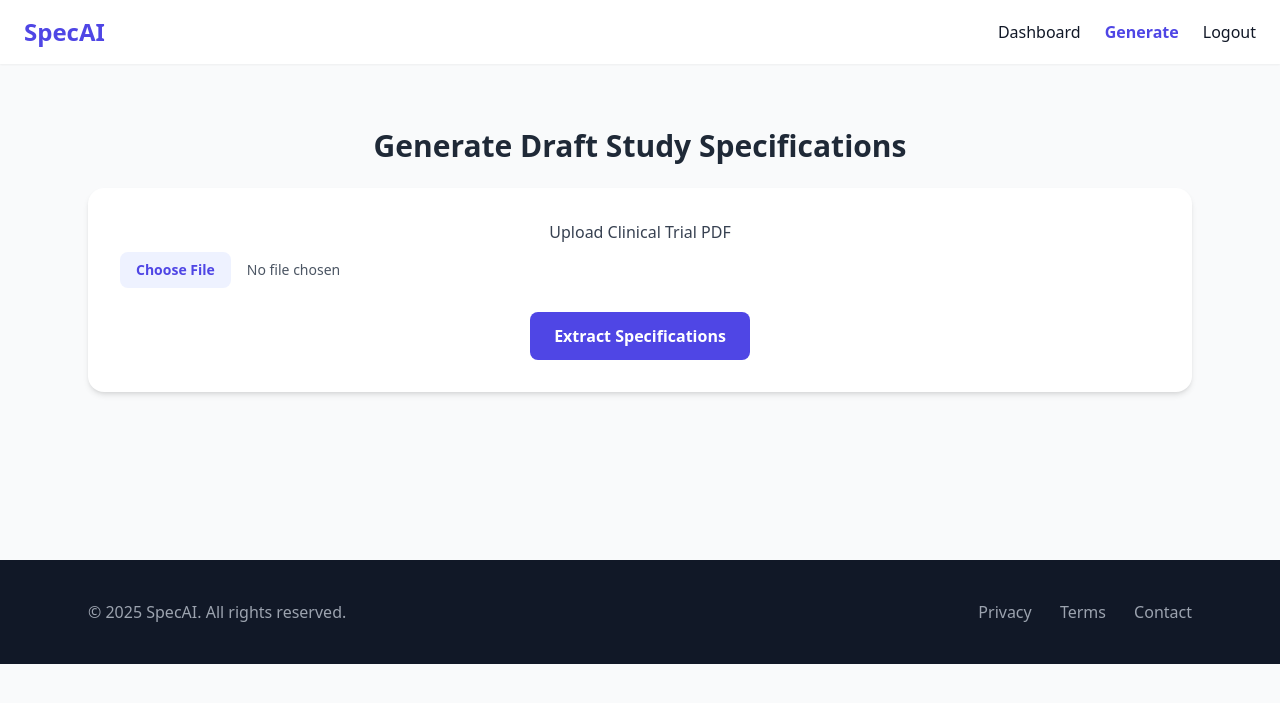
After one commit to vennby/nordisk-sandbox, a Flask app: page /main in a window 1280 px wide. The commit adds this page. Shown: the top 703 px of the page. Run offline with Flask 3, Linux system fonts and the light colour scheme; the visitor is signed in with stand-in values (Sample User, id 1); some libraries are stand-ins or nearby versions.

Commit message:
completed-basic-journey

```diff
--- a/app.py
+++ b/app.py
@@ -1,10 +1,111 @@
-from flask import Flask, render_template
+from flask import Flask, render_template, request, redirect, url_for, send_file, flash, session
+import os
+from werkzeug.utils import secure_filename
 
 app = Flask(__name__)
+app.secret_key = "supersecretkey"  # needed for flash messages
+
+# Configure upload folder
+UPLOAD_FOLDER = "uploads"
+os.makedirs(UPLOAD_FOLDER, exist_ok=True)
+app.config["UPLOAD_FOLDER"] = UPLOAD_FOLDER
+
+# Simulated storage for extracted results (replace with database later)
+extracted_results = {}
+
+USERS = {
+    "venn": "venn",
+    "pedro": "pedro"
+}
 
 @app.route("/")
 def index():
     return render_template("index.html")
 
+@app.route("/login", methods=["GET", "POST"])
+def login():
+    if request.method == "POST":
+        username = request.form.get("username")
+        password = request.form.get("password")
+
+        if username in USERS and USERS[username] == password:
+            session["user"] = username
+            return redirect(url_for("dashboard"))
+        else:
+            flash("Invalid username or password.")
+            return redirect(url_for("login"))
+
+    return render_template("login.html")
+
+@app.route("/dashboard")
+def dashboard():
+    if "user" not in session:
+        flash("Please log in first.")
+        return redirect(url_for("login"))
+    return render_template("dashboard.html")
+
+
+@app.route("/main")
+def main():
+    if "user" not in session:
+        flash("Please log in first.")
+        return redirect(url_for("login"))
+    return render_template("main.html")
+
+@app.route("/process", methods=["POST"])
+def process():
+    if "pdf_file" not in request.files:
+        return render_template("main.html", error="No file uploaded")
+
+    file = request.files["pdf_file"]
+    if file.filename == "":
+        return render_template("main.html", error="No file selected")
+
+    filename = secure_filename(file.filename)
+    filepath = os.path.join(app.config["UPLOAD_FOLDER"], filename)
+    file.save(filepath)
+
+    # --- AI extraction placeholder logic ---
+    # Replace this with your real extraction pipeline
+    specs_id = filename  # could be UUID
+    extracted_specs = {
+        "id": specs_id,
+        "endpoints": ["Primary endpoint: Survival rate", "Secondary endpoint: Adverse events"],
+        "eligibility": ["Adults 18-65", "No prior chemotherapy"],
+        "parameters": ["Sample size: 200", "Randomized, double-blind"]
+    }
+    extracted_results[specs_id] = extracted_specs
+
+    return render_template("main.html", specs=extracted_specs)
+
+@app.route("/download/<specs_id>")
+def download(specs_id):
+    if specs_id not in extracted_results:
+        flash("Specification not found.")
+        return redirect(url_for("main"))
+
+    # For now, just dump results to a text file
+    specs = extracted_results[specs_id]
+    output_file = os.path.join(app.config["UPLOAD_FOLDER"], f"{specs_id}_specs.txt")
+
+    with open(output_file, "w") as f:
+        f.write("Draft Study Specifications\n")
+        f.write("="*30 + "\n\n")
+        f.write("Endpoints:\n")
+        for ep in specs["endpoints"]:
+            f.write(f"- {ep}\n")
+        f.write("\nEligibility Criteria:\n")
+        for el in specs["eligibility"]:
+            f.write(f"- {el}\n")
+        f.write("\nStudy Parameters:\n")
+        for param in specs["parameters"]:
+            f.write(f"- {param}\n")
+
+    return send_file(output_file, as_attachment=True)
+
+@app.route("/logout")
+def logout():
+    return render_template("index.html")
+
 if __name__ == "__main__":
     app.run()
--- /dev/null
+++ b/templates/main.html
@@ -0,0 +1,123 @@
+<!DOCTYPE html>
+<html lang="en">
+  <head>
+    <meta charset="UTF-8" />
+    <meta name="viewport" content="width=device-width, initial-scale=1.0" />
+    <title>SpecAI – Draft Study Specifications</title>
+    <script src="https://cdn.tailwindcss.com"></script>
+  </head>
+  <body class="bg-gray-50 text-gray-900 font-sans">
+    <!-- Header -->
+    <header class="bg-white shadow-sm fixed top-0 left-0 w-full z-50">
+      <div
+        class="max-w-7xl mx-auto px-6 py-4 flex justify-between items-center"
+      >
+        <h1 class="text-2xl font-bold text-indigo-600">SpecAI</h1>
+        <nav class="space-x-6 hidden md:flex">
+          <a href="/dashboard" class="hover:text-indigo-600">Dashboard</a>
+          <a href="/main" class="text-indigo-600 font-semibold">Generate</a>
+          <a href="/logout" class="hover:text-indigo-600">Logout</a>
+        </nav>
+      </div>
+    </header>
+
+    <!-- Main Section -->
+    <section class="pt-32 pb-20 max-w-6xl mx-auto px-6">
+      <h2 class="text-3xl font-bold mb-6 text-gray-800 text-center">
+        Generate Draft Study Specifications
+      </h2>
+
+      <!-- Upload Box -->
+      <div class="bg-white rounded-2xl shadow-md p-8 mb-12 text-center">
+        <form
+          action="/process"
+          method="POST"
+          enctype="multipart/form-data"
+          class="space-y-6"
+        >
+          <label class="block">
+            <span class="text-gray-700 font-medium"
+              >Upload Clinical Trial PDF</span
+            >
+            <input
+              type="file"
+              name="pdf_file"
+              accept="application/pdf"
+              class="mt-2 block w-full text-sm text-gray-600 file:mr-4 file:py-2 file:px-4 file:rounded-lg file:border-0 file:text-sm file:font-semibold file:bg-indigo-50 file:text-indigo-600 hover:file:bg-indigo-100"
+              required
+            />
+          </label>
+          <button
+            type="submit"
+            class="bg-indigo-600 text-white px-6 py-3 rounded-lg font-semibold hover:bg-indigo-700 transition"
+          >
+            Extract Specifications
+          </button>
+        </form>
+      </div>
+
+      <!-- Extraction Results -->
+      {% if specs %}
+      <div class="bg-white rounded-2xl shadow-md p-8">
+        <h3 class="text-2xl font-bold text-indigo-600 mb-6">
+          Extracted Study Specifications
+        </h3>
+        <div class="grid md:grid-cols-2 gap-8 text-left">
+          <div>
+            <h4 class="text-lg font-semibold mb-2">Endpoints</h4>
+            <ul class="list-disc list-inside text-gray-700">
+              {% for endpoint in specs.endpoints %}
+              <li>{{ endpoint }}</li>
+              {% endfor %}
+            </ul>
+          </div>
+          <div>
+            <h4 class="text-lg font-semibold mb-2">Eligibility Criteria</h4>
+            <ul class="list-disc list-inside text-gray-700">
+              {% for criterion in specs.eligibility %}
+              <li>{{ criterion }}</li>
+              {% endfor %}
+            </ul>
+          </div>
+          <div>
+            <h4 class="text-lg font-semibold mb-2">Study Parameters</h4>
+            <ul class="list-disc list-inside text-gray-700">
+              {% for param in specs.parameters %}
+              <li>{{ param }}</li>
+              {% endfor %}
+            </ul>
+          </div>
+        </div>
+
+        <div class="mt-8 text-center">
+          <a
+            href="/download/{{ specs.id }}"
+            class="bg-purple-600 text-white px-6 py-3 rounded-lg font-semibold hover:bg-purple-700 transition"
+            >Download Draft Specs</a
+          >
+        </div>
+      </div>
+      {% elif error %}
+      <div class="bg-red-50 border border-red-200 text-red-700 p-6 rounded-xl">
+        <p><strong>Error:</strong> {{ error }}</p>
+      </div>
+      {% endif %}
+    </section>
+
+    <!-- Footer -->
+    <footer class="bg-gray-900 text-gray-400 py-10 mt-10">
+      <div
+        class="max-w-6xl mx-auto px-6 flex flex-col md:flex-row justify-between items-center"
+      >
+        <p>&copy; 2025 SpecAI. All rights reserved.</p>
+        <div class="space-x-6 mt-4 md:mt-0">
+          <a href="#" class="hover:text-white">Privacy</a>
+          <a href="#" class="hover:text-white">Terms</a>
+          <a href="mailto:contact@specai.com" class="hover:text-white"
+            >Contact</a
+          >
+        </div>
+      </div>
+    </footer>
+  </body>
+</html>
```
Also changed, not shown: templates/dashboard.html (added, +120 -0 lines), templates/index.html (+2 -26 lines), templates/login.html (added, +57 -0 lines), uploads/Draft_Study.pdf_specs.txt (added, +14 -0 lines), README.md, 1 other file.
